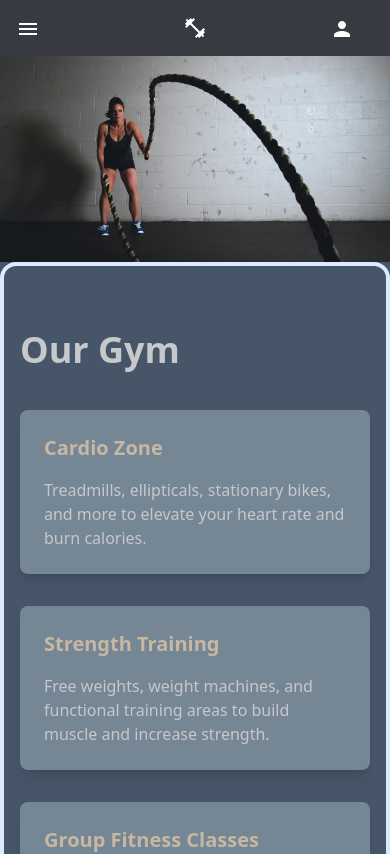
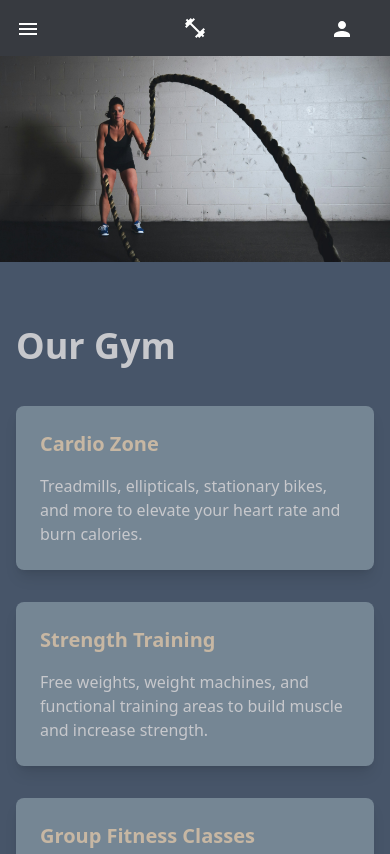
Before and after one commit to Heisen47/gym-frontend, a React (Create React App) app: page / in a window 390 px wide. Shown: the top 854 px of the page. Built offline with nearby package versions, Linux system fonts and the light colour scheme; what tailwind-gradient-mask-image would draw is missing.

Commit message:
fix: height of the component

```diff
--- a/src/pages/About.jsx
+++ b/src/pages/About.jsx
@@ -5,7 +5,7 @@ const About = () => {
   return (
     <div
       id="About"
-      className="min-h-screen border-4 border-blue-100 rounded-2xl py-16 px-4 sm:px-6 lg:px-8"
+      className="lg:border-4 border-blue-100 rounded-2xl py-16 px-4 sm:px-6 lg:px-8"
     >
       <div className="max-w-7xl mx-auto">
         {/* Header Section */}
```
